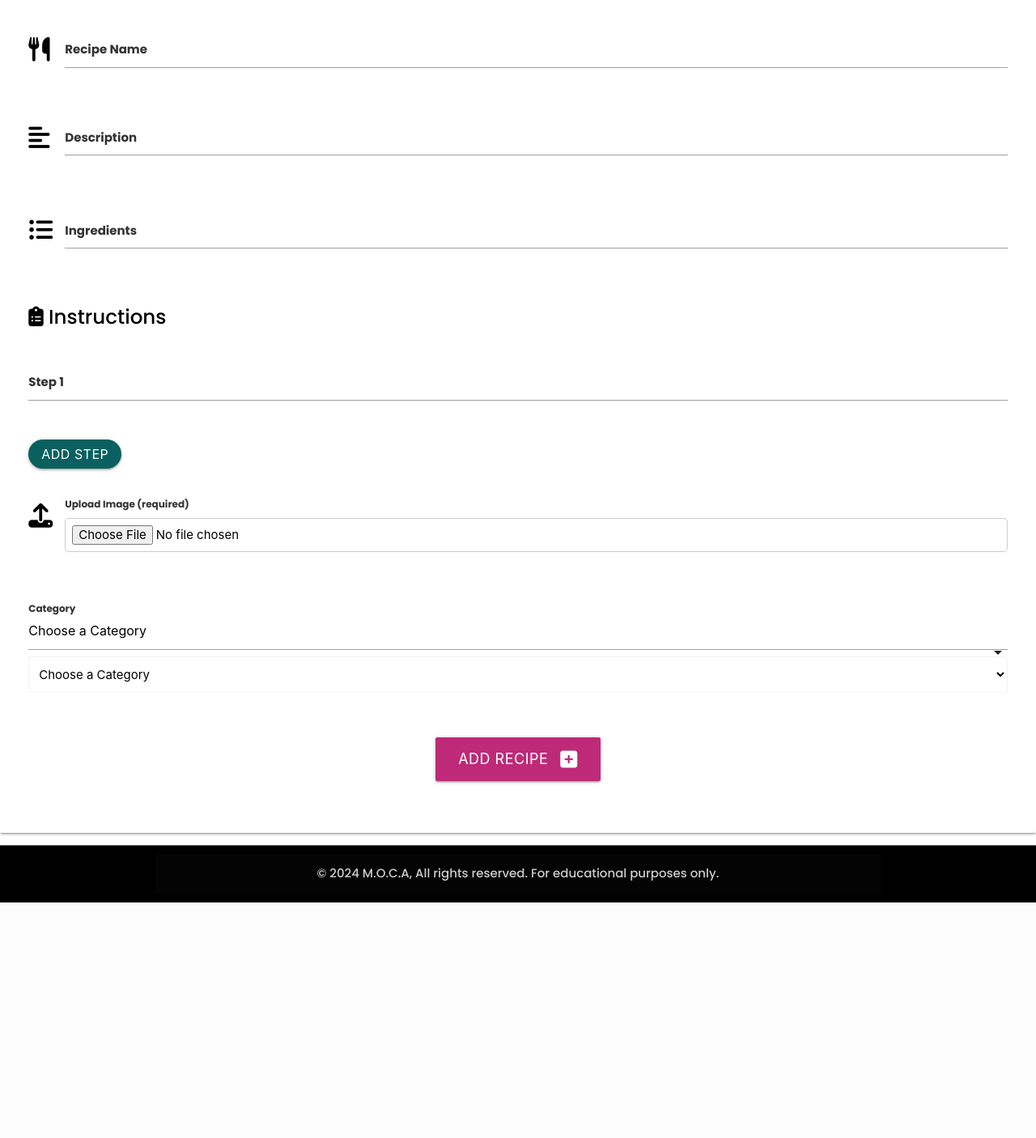
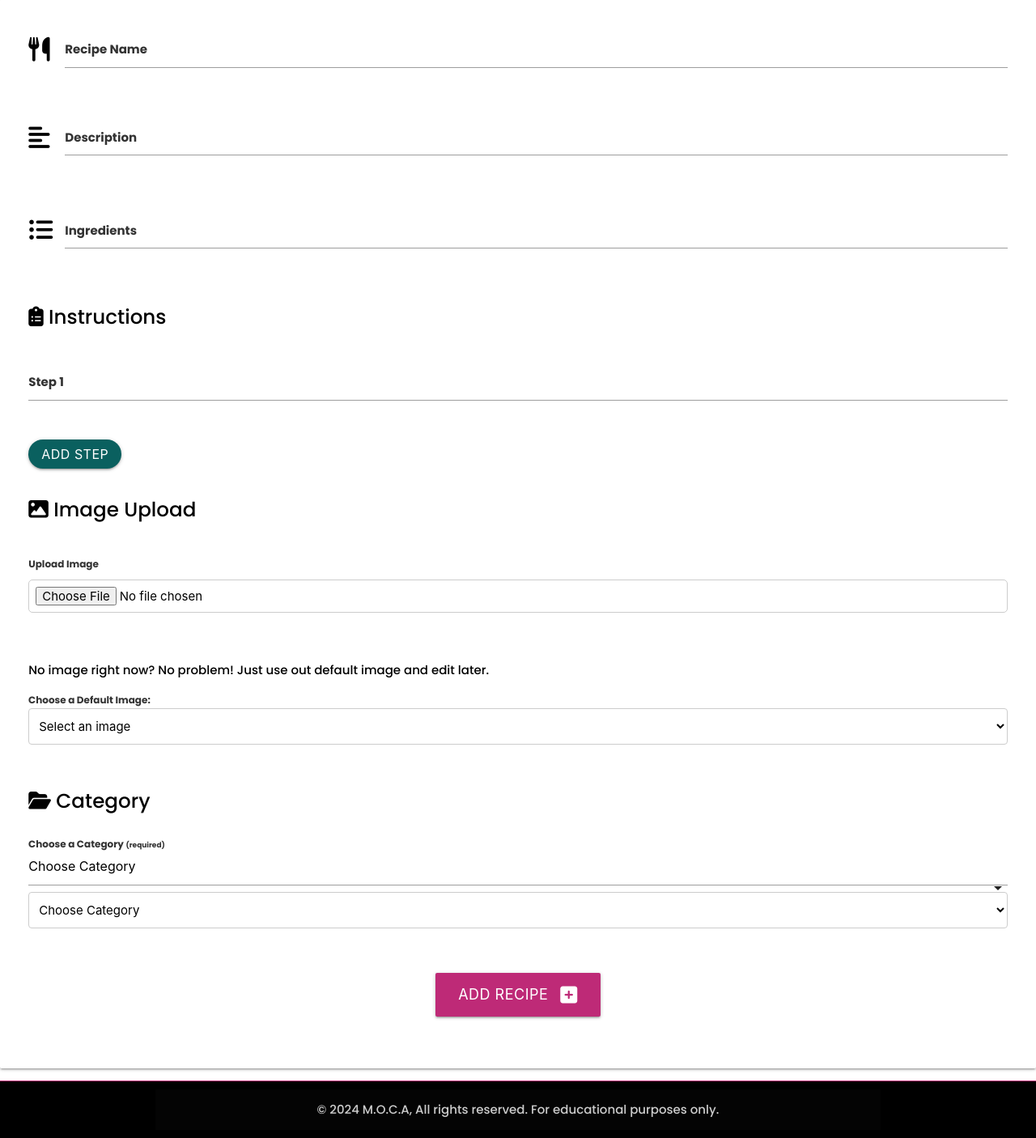
Before and after one commit to AlexandraEL9/MOCA-app, a Flask app: page /add_recipe in a window 1280 px wide. Shown: the part 200-1606 px from the top of the page at 81% size. Before the commit the page ends 1315 px from the top, so only its background shows below. Run offline with Flask 2, Linux system fonts and the light colour scheme; data that the repository does not hold is empty; some libraries are stand-ins or nearby versions.

Commit message:
add default image choice options and fix multiple category rendering

```diff
--- a/moca/routes.py
+++ b/moca/routes.py
@@ -144,122 +144,85 @@ def delete_category(category_id):
     flash("Category deleted successfully!", "success")
     return redirect(url_for("categories"))
 
-
 @app.route("/add_recipe", methods=["GET", "POST"])
 def add_recipe():
-    categories = Category.query.order_by(Category.category_name).all()
+    if request.method == "POST":
+        recipe_name = request.form.get("recipe_name")
+        image_file = request.files.get("image_file")
+        default_image = request.form.get("default_image")
+
+        if not recipe_name:
+            flash("Recipe name is required.", "error")
+            return redirect(url_for("add_recipe"))
+
+        # Handle image file upload if provided
+        if image_file:
+            if allowed_file(image_file.filename):
+                filename = secure_filename(image_file.filename)
+                image_file_path = os.path.join(app.config['UPLOAD_FOLDER'], filename)
+                image_file.save(image_file_path)
+                image_url = url_for('uploaded_file', filename=filename)
+            else:
+                flash("Invalid image format. Please upload a PNG, JPG, or GIF image.", "error")
+                return redirect(url_for("add_recipe"))
+        elif default_image:  # If a default image is selected
+            image_url = default_image
+        else:  # Handle the error if no image is provided
+            flash("Please upload an image or select a default image.", "error")
+            return redirect(url_for("add_recipe"))
+
+        # Add the recipe to the database
+        recipe = Recipe(recipe_name=recipe_name, image_url=image_url, category_id=request.form.get("category_id"))
+        db.session.add(recipe)
+        db.session.commit()
+
+        flash("Recipe added successfully!", "success")
+        return redirect(url_for("recipes"))
+
+    # Fetch categories to pass to the template
+    categories = Category.query.all()
+    return render_template("add_recipe.html", categories=categories)
+
+
+
+@app.route("/edit_recipe/<int:recipe_id>", methods=["GET", "POST"])
+def edit_recipe(recipe_id):
+    recipe = Recipe.query.get(recipe_id)
 
     if request.method == "POST":
         recipe_name = request.form.get("recipe_name")
         image_file = request.files.get("image_file")
-        description = request.form.get("description")
-        ingredients = request.form.get("ingredients")
-        instructions = request.form.getlist("instructions[]")
-        category_id = request.form.get("category_id")
+        default_image = request.form.get("default_image")
 
-        # Check for required fields
-        if (
-            not recipe_name or
-            not category_id or
-            not ingredients or
-            not instructions
-        ):
+        if not recipe_name:
+            flash("Recipe name is required.", "error")
+            return redirect(url_for("edit_recipe", recipe_id=recipe_id))
 
-            flash("Please fill in all required fields.", "error")
-            return redirect(url_for("add_recipe"))
-
-        # Ensure image file is uploaded and valid
+        # Handle image file upload if provided
         if image_file:
             if allowed_file(image_file.filename):
                 filename = secure_filename(image_file.filename)
-                image_file_path = os.path.join(
-                    app.config['UPLOAD_FOLDER'],
-                    filename
-                )
+                image_file_path = os.path.join(app.config['UPLOAD_FOLDER'], filename)
                 image_file.save(image_file_path)
-                final_image_url = url_for('uploaded_file', filename=filename)
+                image_url = url_for('uploaded_file', filename=filename)
             else:
                 flash("Invalid image format. Please upload a PNG, JPG, or GIF image.", "error")
-                return redirect(url_for("add_recipe"))
-        else:
-            flash("Please provide a valid image upload.", "error")
-            return redirect(url_for("add_recipe"))
+                return redirect(url_for("edit_recipe", recipe_id=recipe_id))
+        elif default_image:  # If a default image is selected
+            image_url = default_image
+        else:  # If neither is provided, you can handle it as needed
+            flash("Please upload an image or select a default image.", "error")
+            return redirect(url_for("edit_recipe", recipe_id=recipe_id))
 
-        # Create new recipe
-        # Inspired by Tim Nelson(
-        # https://github.com/TravelTimN/ci-milestone04-dcd/blob/main/app/templates/desserts_recipe.html)
-        # and work through utilizing chat gpt
-        recipe = Recipe(
-            recipe_name=recipe_name,
-            image_url=final_image_url,
-            description=description,
-            ingredients=ingredients,
-            instructions="\n".join(instructions),
-            category_id=category_id
-        )
-
-        db.session.add(recipe)
+        # Update the recipe
+        recipe.recipe_name = recipe_name
+        recipe.image_url = image_url
         db.session.commit()
 
-        flash("Recipe added successfully!", "success")
-        return redirect(url_for("home"))
+        flash("Recipe updated successfully!", "success")
+        return redirect(url_for("recipes"))
 
-    return render_template("add_recipe.html", categories=categories)
-
-@app.route("/edit_recipe/<int:recipe_id>", methods=["GET", "POST"])
-def edit_recipe(recipe_id):
-    recipe = Recipe.query.get_or_404(recipe_id)
-    categories = Category.query.order_by(Category.category_name).all()
-
-    if request.method == "POST":
-        # Retrieve form fields
-        recipe_name = request.form.get("recipe_name")
-        description = request.form.get("description")
-        ingredients = request.form.get("ingredients")
-        instructions = request.form.getlist("instructions[]")
-        category_id = request.form.get("category_id")
-
-        # Ensure at least one instruction step is provided
-        instructions = [
-            step.strip() for step in instructions if step.strip()
-        ]  # Filter out empty steps
-        if not instructions:
-            flash("Please provide at least one instruction step.", "error")
-            return redirect(url_for("edit_recipe", recipe_id=recipe_id))
-
-        # Update recipe details
-        recipe.recipe_name = recipe_name
-        recipe.description = description
-        recipe.ingredients = ingredients
-        recipe.instructions = "\n".join(instructions)  # Join steps into one string
-        recipe.category_id = category_id
-
-        # Handle image upload (optional)
-        image_file = request.files.get("image_file")
-        if image_file:
-            if allowed_file(image_file.filename):
-                filename = secure_filename(image_file.filename)
-                image_file_path = os.path.join(
-                    app.config['UPLOAD_FOLDER'],
-                    filename
-                )
-                image_file.save(image_file_path)
-                recipe.image_url = url_for('uploaded_file', filename=filename)
-            else:
-                flash("Invalid image format. Please upload a PNG, JPG, or GIF image.", "error")
-                return redirect(url_for("edit_recipe", recipe_id=recipe.id))
-
-        # Save changes to the database
-        db.session.commit()
-        flash("Recipe updated successfully!", "success")
-        return redirect(url_for("home"))
-
-    # Split existing instructions into steps for editing
-    recipe.instructions = recipe.instructions.split("\n")
-
-    return render_template(
-        "edit_recipe.html", recipe=recipe, categories=categories
-    )
+    return render_template("edit_recipe.html", recipe=recipe)
 
 
 @app.route("/delete_recipe/<int:recipe_id>", methods=["POST"])
--- a/moca/static/css/style.css
+++ b/moca/static/css/style.css
@@ -270,7 +270,7 @@ nav {
 .input-field label {
   color: #333333 !important;
   display: block; /* Make the label display above the input */
-  margin-bottom: 8px; /* Space between label and input */
+  margin-bottom: 10px; /* Space between label and input */
   font-weight: bold; /* Optional: makes the label more readable */
 }
 
@@ -296,6 +296,8 @@ input, textarea, select {
   display: block;
   margin-top: 5px; /* Adds space above the select input */
   padding: 8px; /* Adds padding for a better user experience */
+  border-radius: 4px; /* Slightly round the corners */
+  border: 1px solid #ccc; /* Border for distinction */
 }
 
 .file-upload-input {
--- a/moca/templates/add_recipe.html
+++ b/moca/templates/add_recipe.html
@@ -64,26 +64,55 @@
     <!-- Include a hidden textarea to store all instructions as a single string -->
     <textarea id="instructions-hidden" name="instructions_text" style="display: none;"></textarea>
 
-    <!-- Upload Image -->
+    <!-- Image upload Heading -->
+    <div class="row">
+      <div class="col s12">
+        <h5><i class="fas fa-image"></i> Image Upload </h5>
+      </div>
+    </div>
+    <!-- Image Upload Section -->
     <div class="row">
       <div class="input-field col s12">
         <div class="file-upload-container">
-          <i class="fas fa-upload prefix"></i>
-          <label for="image_file" class="file-upload-label">Upload Image (required)</label>
-          <input type="file" id="image_file" name="image_file" class="validate file-upload-input" aria-label="Upload an image" required>
+          <label for="image_file" class="file-upload-label">Upload Image</label>
+          <input type="file" id="image_file" name="image_file" class="file-upload-input" aria-label="Upload an image">
         </div>
       </div>
     </div>
-
-    <!-- Category -->
+    <!-- Default Image Upload Section -->
+    <p>No image right now? No problem! Just use out default image and edit later.</p>
     <div class="row">
       <div class="input-field col s12">
-        <select id="category_id" name="category_id" required>
-          <option value="" disabled selected>Choose a Category</option> {% for category in categories %} <option value="{{ category.id }}">{{ category.category_name }}</option> {% endfor %}
+        <label for="default_image" class="active">Choose a Default Image:</label>
+        <select id="default_image" name="default_image" class="browser-default">
+          <option value="" disabled selected>Select an image</option>
+          <option value="/static/uploads/default1.jpg">Default Image 1</option>
+          <option value="/static/uploads/default2.jpg">Default Image 2</option>
         </select>
-        <label for="category_id">Category</label>
       </div>
     </div>
+
+    <!-- Image upload Heading -->
+    <div class="row">
+      <div class="col s12">
+        <h5><i class="fas fa-folder-open prefix"></i> Category </h5>
+      </div>
+    </div>
+
+    <!--choose category-->
+    <div class="row">
+      <div class="input-field col s12">
+
+          <label class="active" for="category_id">Choose a Category <span><small>(required)</small></span></label>
+          <select id="category_id" name="category_id" class="validate" required>
+              <option value="" disabled selected>Choose Category</option>
+              {% for category in categories %}
+                  <option value="{{ category.id }}">{{ category.category_name }}</option>
+              {% endfor %}
+          </select>
+      </div>
+    </div>
+
     <!-- Submit Button -->
     <div class="row">
       <div class="input-field col s12 center-align">
@@ -92,4 +121,5 @@
       </div>
     </div>
   </form>
-</div> {% endblock %}
+</div>
+{% endblock %}
```
